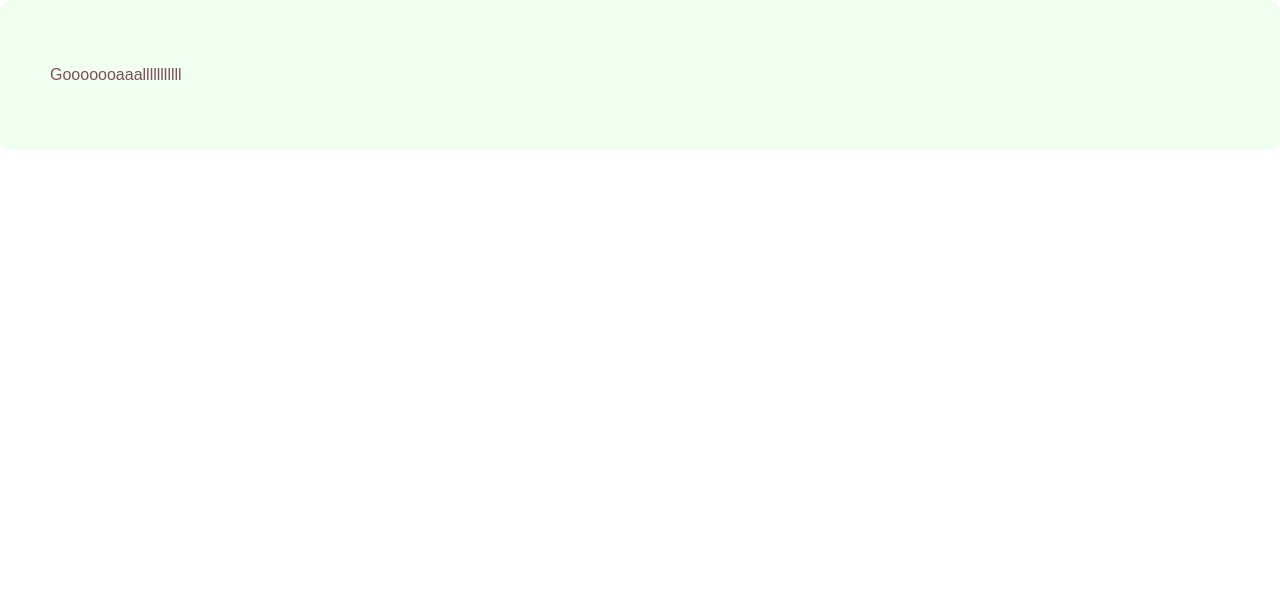
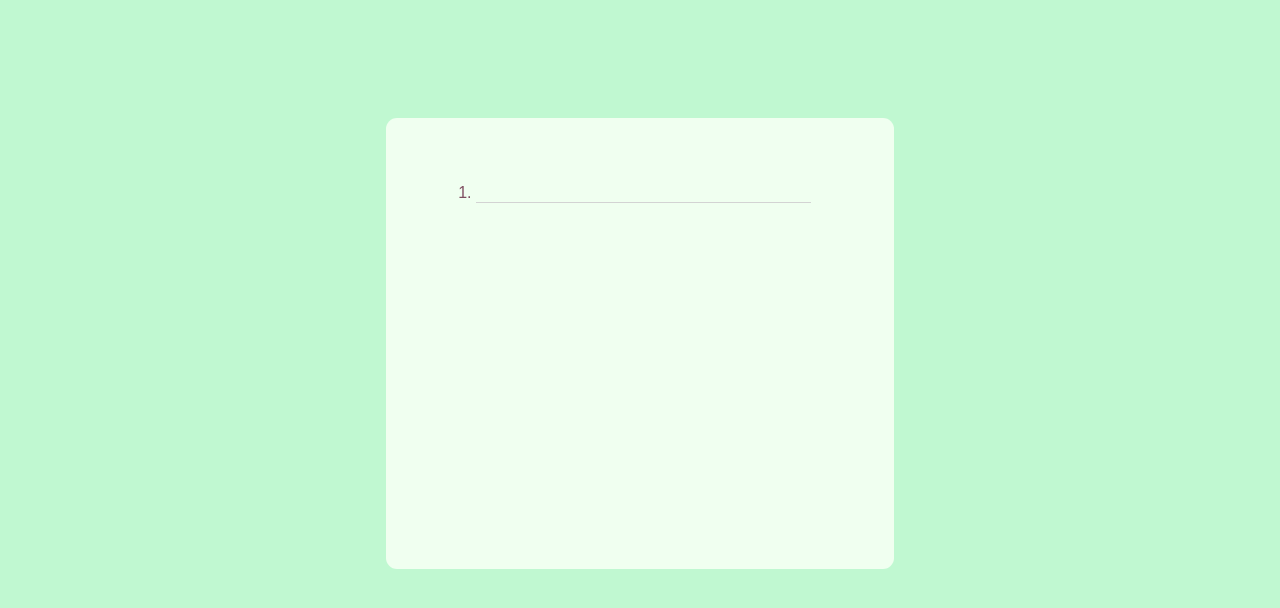
Before and after one commit to ranjanbuilds/optimist, a React (Create React App) app: page /goals in a window 1280 px wide. Shown: the top 608 px of the page. Built offline with nearby package versions, Linux system fonts and the light colour scheme.

Commit message:
goals component

```diff
--- a/src/App.css
+++ b/src/App.css
@@ -7,6 +7,7 @@
   grid-template-rows: 1fr 4fr 2fr;
 }
 
+.Goals,
 .Dashboard {
   grid-column: 2/2;
   grid-row: 2/2;
@@ -16,6 +17,27 @@
   border-radius: 11px;
   color: #7E4E60;
   padding: 50px;
+}
+
+a {
+  color: inherit;
+  text-decoration: none;
+}
+
+ol input {
+  background: honeydew;
+  border: none;
+  border-bottom: 1px solid lightgray;
+  font-size: 12px;
+  width: 90%;
+}
+
+ol li:hover {
+  color: red;
+}
+
+input:focus {
+  outline: none;
 }
 
 li {
--- a/src/Dashboard.js
+++ b/src/Dashboard.js
@@ -6,7 +6,7 @@ class Dashboard extends React.Component {
     return (
         <div className="Dashboard">
             <ul>
-                <li>Goals</li>
+                <li><a href="/goals">Goals</a></li>
                 <li>Check-In</li>
                 <li>Today</li>
                 <li>Yesterdays</li>
--- a/src/Goals.js
+++ b/src/Goals.js
@@ -4,8 +4,12 @@ class Goals extends React.Component {
 
     render() {
         return (
-            <div className="Dashboard">
-                <p>Gooooooaaalllllllllll</p>
+            <div className="optimistApp">
+                <div className="Goals">
+                    <ol>
+                        <li><input type="text"/></li>
+                    </ol>
+                </div>
             </div>
         );
     }
```
Also changed, not shown: 1 other file (tests, documents, lock files or other folders).
